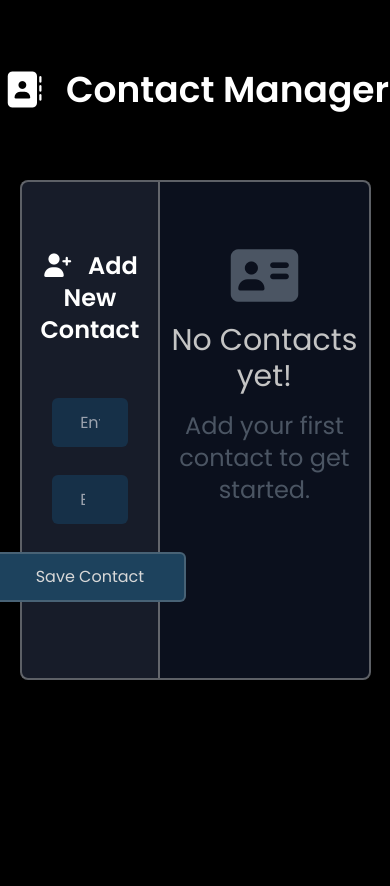
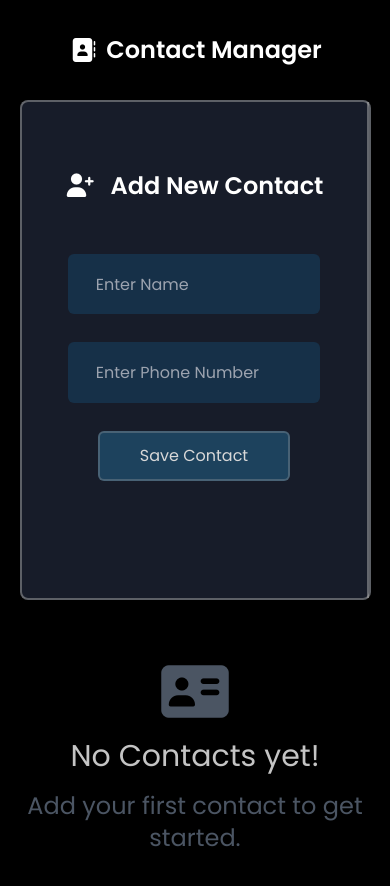
Before and after one commit to Lijo-Leon/Contact-Manager, a plain HTML site: page index.html in a window 390 px wide. Before the commit the page ends 844 px from the top, so only its background shows below. Drawn offline with nearby package versions, Linux system fonts and the light colour scheme.

Commit message:
Changes added to Contact-Manager

```diff
--- a/index.html
+++ b/index.html
@@ -22,15 +22,15 @@
 </head>
 
 <body class="bg-black flex flex-col items-center justify-center">
-  <header class=" h-[180px] flex items-center justify-center space-x-5">
-    <i class="fa-solid fa-address-book text-white text-4xl"></i>
-    <h1 class="text-white text-4xl font-semibold">Contact Manager</h1>
+  <header class=" lg:h-[180px] h-[100px]  flex items-center justify-center lg:space-x-5 space-x-2 text-center">
+    <i class="fa-solid fa-address-book text-white lg:text-4xl text-2xl"></i>
+    <h1 class="text-white lg:text-4xl text-2xl font-semibold">Contact Manager</h1>
   </header>
 
   <div
-    class="main bg-[#1f2d525b] w-[90%] h-[500px] rounded-lg border-[2px] border-[#acacac83] flex items-center justify-center">
+    class="main bg-[#1f2d525b] w-[90%] h-[500px] rounded-lg border-[2px] border-[#acacac83] lg:flex items-center justify-center">
     <div
-      class="left bg-[#ffffff0d] h-full w-[40%] border-r-2 border-[#acacac83] p-6 pt-8 flex flex-col items-center  space-y-9">
+      class="left bg-[#ffffff0d] h-full lg:w-[40%] border-r-2 border-[#acacac83] p-6 pt-8 flex flex-col items-center  space-y-9">
       <h1 class="text-white text-center text-2xl font-semibold mt-9"><i class="fa-solid fa-user-plus mr-4"></i>Add New
         Contact</h1>
       <div class="details w-[100%] h-[100%] bg-[#] rounded-lg flex flex-col items-center space-y-7">
@@ -44,7 +44,7 @@
       </div>
     </div>
 
-    <div class="right w-[60%] h-full flex flex-col items-center py-7 space-y-3">
+    <div class="right lg:w-[60%] h-full flex flex-col items-center py-7 space-y-3">
 
       <h1 id="yourContacts" class="text-white hidden text-3xl font-medium mb-5 text-center">Your Contacts</h1>
 
--- a/script.js
+++ b/script.js
@@ -21,7 +21,7 @@ function addContact() {
         let li = document.createElement("li")
         li.innerHTML =
             `
-             <div class="w-[730px] h-[60px] rounded-xl border-[2px] border-[#555555a0] relative flex items-center text-white">
+             <div class="w-[730px] h-[60px] rounded-xl border-[2px] border-[#555555a0] relative flex items-center text-white scale-50 lg:scale-100">
                  <i class="fa-solid fa-user ml-3 mr-7 h-11 w-11 rounded-full bg-[#515151a8] flex items-center justify-center "></i>
                  <span class="contact-name w-48">${names}</span>
                  <div class="line w-[1px] h-11 mx-10 bg-[#9494949d]"></div>
```
